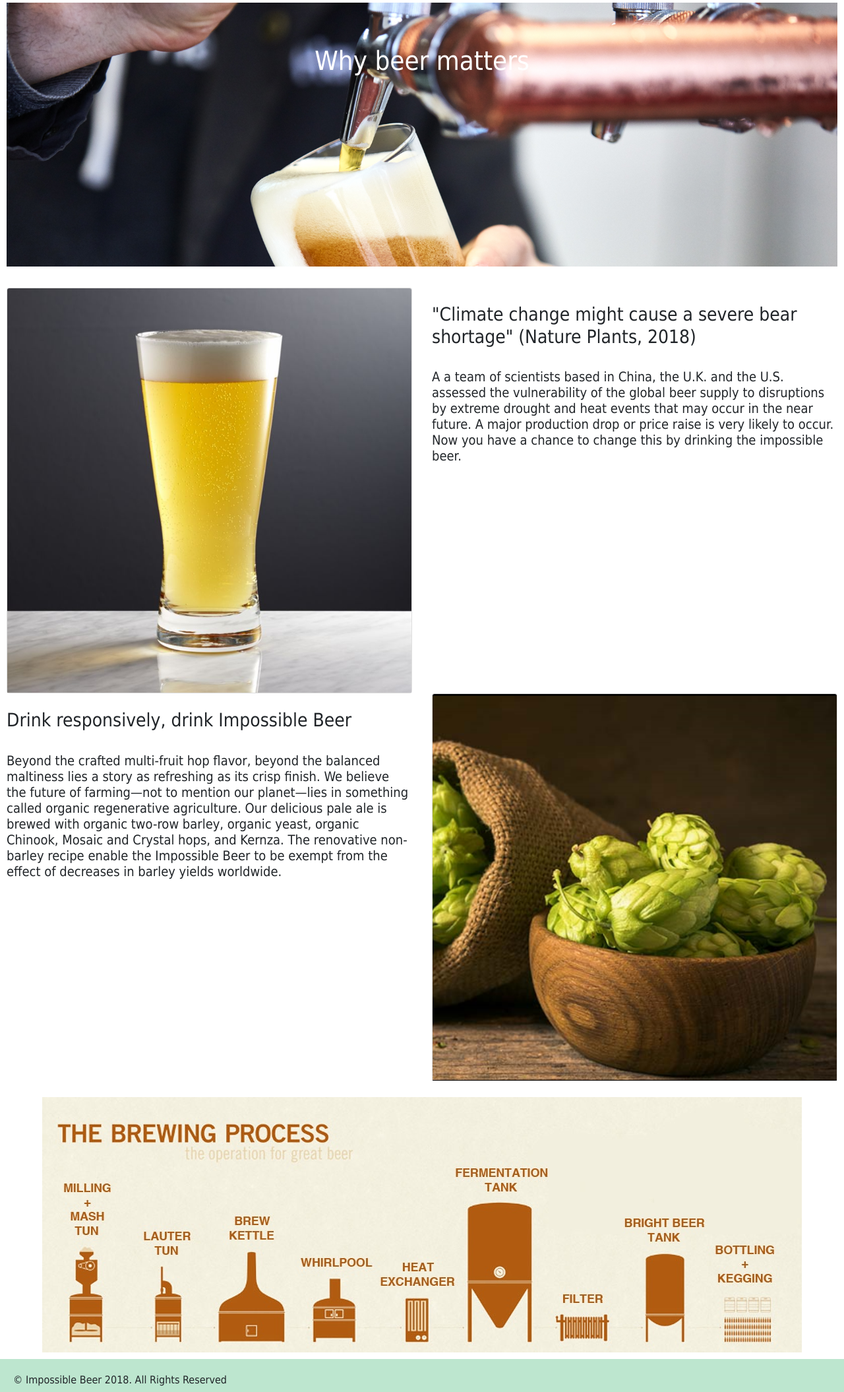
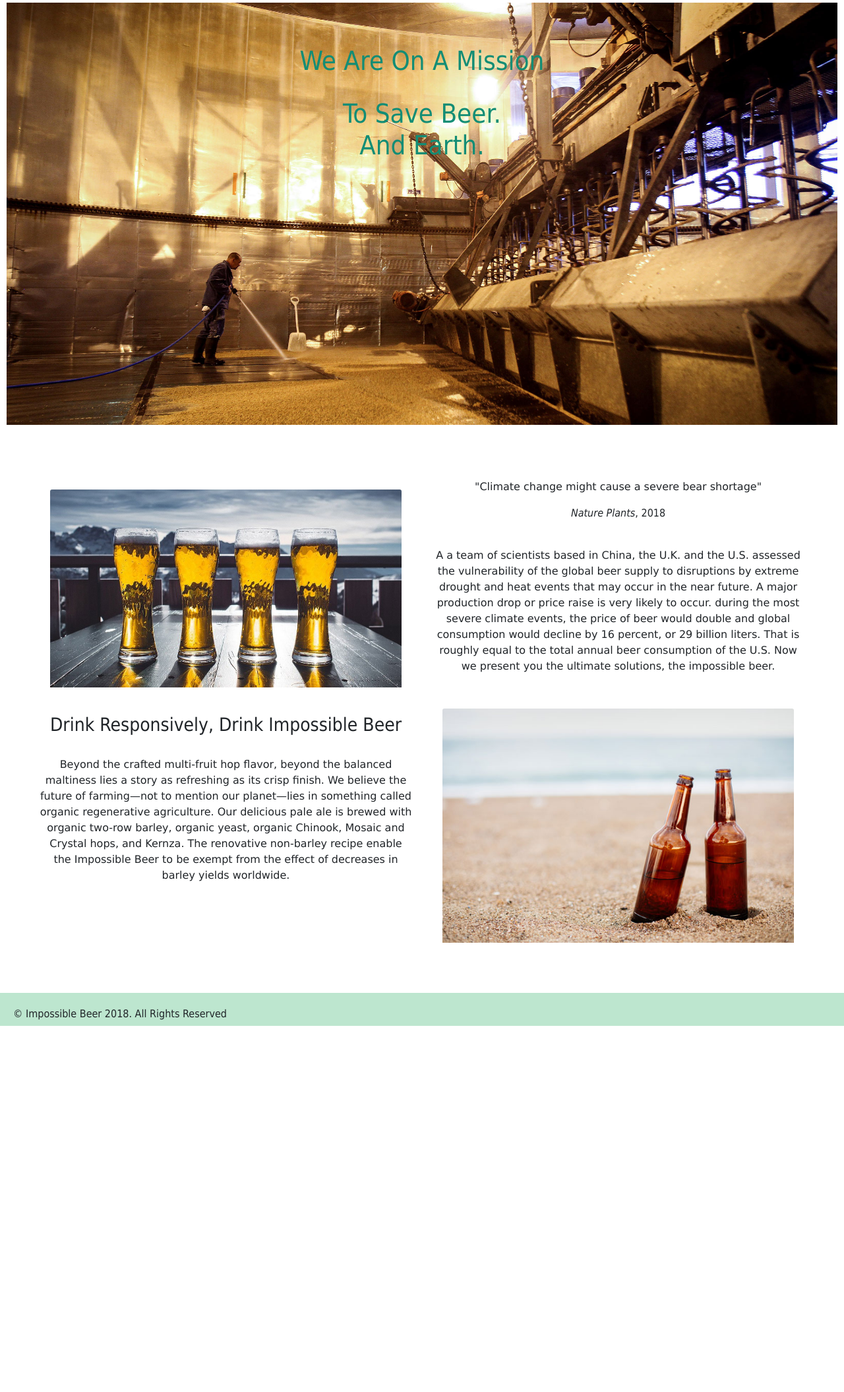
Before and after one commit to amuletum/PFE-FinalProject, a PHP site: page /Products.html in a window 1280 px wide. Shown: the part 56-2166 px from the top of the page at 66% size. After the commit the page ends 1611 px from the top, so only its background shows below. Run offline with PHP 8.4, Linux system fonts and the light colour scheme.

Commit message:
all the updates

```diff
--- a/Products.html
+++ b/Products.html
@@ -59,28 +59,32 @@
               </div>
           </div>
         </nav>
-      </DIV>
+      </DIV> <!-- header -->
 
       <div id="bodycontent">
 
         <div class="jumbotron jumbotron-fluid jumboProduct">
           <div class="container-fluid text-center align-middle productHead">
-          <h1>Why beer matters</h1>
+          <h1>We Are On A Mission</h1><br>
+          <h1>To Save Beer.<br> And Earth.</h1>
           </div>
         </div>
 
-        <div id="productfeatures">
+        <div id="featurestrip">
           <div class="row">
             <div class="col-sm-6">
-              <div class="card">
-                <img class="card-img-top" src="photos/aglassofbeer.jpg" alt="Card image cap">
+              <div class="card sideImg">
+                <img class="card-img-top" src="photos/beerclimate.jpg" alt="Card image cap">
               </div>
             </div>
             <div class="col-sm-6">
+              <blockquote class="blockquote-reverse">
+              <p>"Climate change might cause a severe bear shortage"</p>
+              <footer><cite title="Source Title">Nature Plants</cite>, 2018</footer>
+              </blockquote>
               <br>
-              <h3>"Climate change might cause a severe bear shortage" (Nature Plants, 2018) </h3>
-              <br>
-              <h5>A a team of scientists based in China, the U.K. and the U.S. assessed the vulnerability of the global beer supply to disruptions by extreme drought and heat events that may occur in the near future. A major production drop or price raise is very likely to occur. Now you have a chance to change this by drinking the impossible beer.</h5>
+              <p>A a team of scientists based in China, the U.K. and the U.S. assessed the vulnerability of the global beer supply to disruptions by extreme drought and heat events that may occur in the near future. A major production drop or price raise is very likely to occur.
+              during the most severe climate events, the price of beer would double and global consumption would decline by 16 percent, or 29 billion liters. That is roughly equal to the total annual beer consumption of the U.S. Now we present you the ultimate solutions, the impossible beer.</p>
               <!-- <h1>Crisp beer with positive impact</h1>
               <p>Beyond the crafted multi-fruit hop flavor, beyond the balanced maltiness lies a story as refreshing as its crisp finish. We are on a mission to repair our food system through organic regenerative farming practices and encouraging others to do the same. Cheers!</p> -->
             </div>
@@ -89,20 +93,20 @@
           <div class="row">
             <div class="col-sm-6">
                 <br>
-                <h3>Drink responsively, drink Impossible Beer</h3>
+                <h3>Drink Responsively, Drink Impossible Beer</h3>
                 <br>
-                <h5>Beyond the crafted multi-fruit hop flavor, beyond the balanced maltiness lies a story as refreshing as its crisp finish. We believe the future of farming—not to mention our planet—lies in something called organic regenerative agriculture. Our delicious pale ale is brewed with organic two-row barley, organic yeast, organic Chinook, Mosaic and Crystal hops, and Kernza. The renovative non-barley recipe enable the Impossible Beer to be exempt from the effect of decreases in barley yields worldwide. </h5>
+                <p>Beyond the crafted multi-fruit hop flavor, beyond the balanced maltiness lies a story as refreshing as its crisp finish. We believe the future of farming—not to mention our planet—lies in something called organic regenerative agriculture. Our delicious pale ale is brewed with organic two-row barley, organic yeast, organic Chinook, Mosaic and Crystal hops, and Kernza. The renovative non-barley recipe enable the Impossible Beer to be exempt from the effect of decreases in barley yields worldwide. </p>
             </div>
             <div class="col-sm-6">
-              <div class="card">
-                <img class="card-img-top" src="photos/Hop.png" alt="Card image cap">
+              <div class="card sideImg">
+                <img class="card-img-top" src="photos/beersand.jpg" alt="Card image cap">
               </div>
             </div>
           </div>
 
-          <div id="brewing flowchart">
+          <!-- <div id="brewing flowchart">
             <img src="photos/beer brewery process.jpg" class="mx-auto d-block mt-4">
-          </div>
+          </div> -->
         </div>
       </div>
     </DIV>
--- a/final.css
+++ b/final.css
@@ -2,6 +2,11 @@
 
 *{
   font-family: Tahoma, Geneva, sans-serif;
+}
+
+p{
+  font-family: Geneva, sans-serif
+
 }
 
 /*headers style*/
@@ -27,7 +32,7 @@
 }
 
 .jumboProduct{
-  background: url(photos/Beerserved.jpg) no-repeat;
+  background: url(photos/beerearth.jpg) no-repeat;
 }
 
 .jumboPricing{
@@ -38,9 +43,10 @@
   position: center;
   width: 100%;
   background-size: cover;
-  height: 50vh;
+  height: 80vh;
   text-align: center;
-  color: #fff;
+  color: #138D75;
+  font-weight: bold;
 }
 
 
@@ -48,6 +54,32 @@
     width: 100%;
     padding:10px;
     margin-top:50px;
+    text-align: center;
+}
+
+#featurestrip{
+    padding: 50px;
+}
+
+.sideImg{
+  padding:1rem;
+  border: none;
+}
+
+h6{
+  font-weight: bold;
+}
+
+/*dropdown forms, buttons*/
+#signup{
+   display: inline-block;
+   padding: 10px;
+}
+
+#submit:hover{
+    box-shadow: 0px 0px 1px #777;
+    border: 1px solid rgb(125,206,160);
+    cursor: url('photos/beer_emoji.cur'),auto;
 }
 
 .signBtn {
@@ -71,100 +103,22 @@
   border: 1px solid rgb(125,206,160);
 }
 
-#submit:hover{
-    box-shadow: 0px 0px 1px #777;
-    border: 1px solid rgb(125,206,160);
-    cursor: url('photos/beer_emoji.cur'),auto;
+.contact{
+  margin: 20px;
+  padding: 20px;
+}
+
+.helpform{
+  display: block;
+  text-align: left;
 }
 
 .carousel-caption{
   margin-bottom: 80px;
 }
 
-#banner{
-    position: relative;
-    height:auto;
-    padding: 10px;
-    border:1px solid;
-}
-
-#featureright{
-   position: relative;
-   height:280px;
-   width:100%;
-   padding: 10px;
-   /*border:1px solid;*/
-   float:left;
-
-}
-
-#signin{
-   position: relative;
-   height:280px;
-   width:30%;
-   padding: 10px;
-   border:0.5px solid;
-   float:left;
-}
-
-
-#signup{
-   position: relative;
-   display: block;
-   left: 19%;
-   margin-top: 1.25rem;
-   margin-bottom: 50px;
-   height:280px;
-   width:60%;
-   padding: 10px;
-   /*border:1px solid;*/
-   float:left;
-}
-
-
-label{
+label, input{
   font-size:18;
-}
-
-input{
-  font-size:18;
-}
-
-/* USING THE STYLING FOR btnUp
-#logmein {
-    background-color: blue;
-    -moz-border-radius: 5px;
-    -webkit-border-radius: 5px;
-    border-radius:6px;
-    color: #fff;
-    font-family: 'Oswald';
-    font-size: 20px;
-    text-decoration: none;
-    border:none;
-}*/
-
-#signmeup {
-    background-color: blue;
-    -moz-border-radius: 5px;
-    -webkit-border-radius: 5px;
-    border-radius:6px;
-    color: #fff;
-    font-family: 'Oswald';
-    font-size: 20px;
-    text-decoration: none;
-    border:none;
-}
-
-#featurestrip{
-    padding: 50px;
-    text-align: center;
-}
-
-#corefeatures{
-  position: relative;
-  height:300px;
-  padding: 10px;
-
 }
 
 .btn-group{
@@ -184,6 +138,24 @@
   height: 250px;
   text-align: justify;
   padding: 20px;
+}
+
+.dropdown-item{
+  background-color: RGB(125, 206, 160);
+  color: #fff;
+}
+
+.dropdown-item:hover{
+  color: RGB(125, 206, 160);
+  background-color:#fff;
+}
+
+.dropStyle {
+  right: 0;
+  left: inherit;
+  padding: 0.5rem;
+  width: auto;
+  height: auto;
 }
 
 
@@ -215,35 +187,3 @@
 #myBtn:hover {
     background-color: #555; /* Add a dark-grey background on hover */
 }
-
-/* Following Divs provide the sub partitions  */
-
-/*.menuitem{
-    float:left;
-    width:120px;
-    padding:5px;
-    margin:2px;
-}*/
-/*.menuitem {
-    color:white;
-}
-.menuitem:hover {
-  color: rgb(125, 174, 157);
-  text-decoration: none;
-}*/
-
-.dropdown-item.active, .dropdown-item:active {
-  background-color: RGB(125, 206, 160);
-}
-.textBlock, .sideImg {
-  padding:2rem;
-  border: none;
-}
-
-.dropStyle {
-  right: 0;
-  left: inherit;
-  padding: 1rem;
-  width: auto;
-  height: auto;
-}
```
Also changed, not shown: AboutUs.html (+41 -4 lines), Pricing.html (+37 -5 lines), index.html (+17 -16 lines), photos/Longroot beer.jpg (deleted), photos/Longroot.jpg (added), photos/Subscribe.jpg (added), photos/beerclimate.jpg (added), photos/beerearth.jpg (added), photos/beersand.jpg (added), photos/enjoy.jpg (added), photos/ship.jpg (added), 1 other file.
